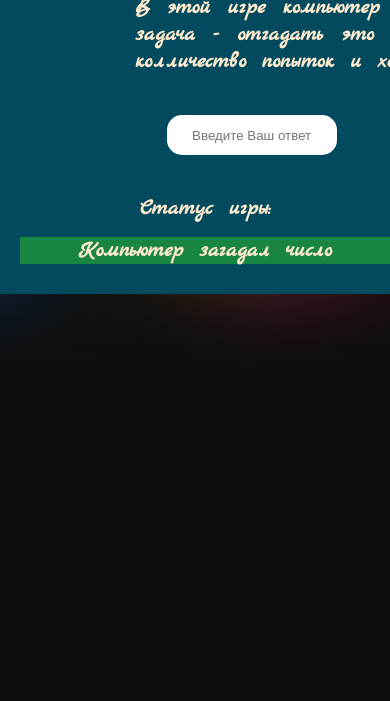
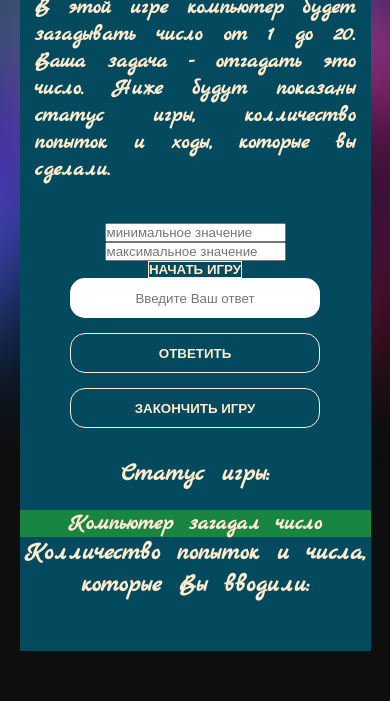
Before and after one commit to viktoriag373/java_script_hw, a plain HTML site: page hwGame/index.html in a window 390 px wide. Shown: the part 143-844 px from the top of the page. Drawn offline with Linux system fonts and the light colour scheme.

Commit message:
1. Сделала адаптивность 2. в поле для ввода можно вводить только цифры(не работает в мобильных браузерах)

```diff
--- a/hwGame/index.html
+++ b/hwGame/index.html
@@ -8,8 +8,8 @@
     <meta content='yes' name='apple-mobile-web-app-capable'/>
     <meta http-equiv="X-UA-Compatible" content="ie=edge">
     <link href="https://fonts.googleapis.com/css?family=Marck+Script&display=swap&subset=cyrillic" rel="stylesheet">
-    <link rel="stylesheet" href="style.css?ver=14">
-    <script src="script.js?ver=9"></script>
+    <link rel="stylesheet" href="style.css?ver=18">
+    <script src="script.js?ver=20"></script>
     <title>Document</title>
 </head>
 <body>
@@ -22,18 +22,23 @@
                 Ниже будут показаны статус игры, колличество попыток и ходы, которые вы сделали.
             </p>
         </div>
+        <div class="random">
+                <input type="text" class="min_random" placeholder="минимальное значение">
+                <input type="text" class="max_random" placeholder="максимальное значение">
+                <input type="submit" class="button outline button_answer" value="начать игру">
+        </div>
         <div class="wrap_input">
             <input type="text" class="answer outline" placeholder="Введите Ваш ответ">
             <input type="submit" class="button outline button_answer" value="Ответить">
             <input type="submit" class="button outline button_start_stop" value="Закончить игру">
         </div>
         <div class="wrap_status">
-            <div>
-                <p class="status_game">Статус игры:</p>
+            <div class="status_game">
+                <p class="status_game_heading">Статус игры:</p>
                 <div class="status"></div>
             </div>
             <div>
-                <p class="attempt">Колличество попыток и числа, которые Вы вводили:</p>
+                <p class="attempt_heading">Колличество попыток и числа, которые Вы вводили:</p>
                 <div class="log"></div>
             </div>
 
--- a/hwGame/script.js
+++ b/hwGame/script.js
@@ -41,9 +41,25 @@ window.onload = function() {
         textStatus.innerText = 'Компьютер загадал число';
         setInputEnabled(true);
 
-        inputAnswer.onkeypress = function(event) {   //передается событие
-            if (event.code === 'Enter') {
+        inputAnswer.onkeydown = function(event) {
+           // if (isNaN(event.key) && event.keyCode != 8 && event.keyCode != 13) {
+           //     event.preventDefault();
+            //}
+        }
+
+        inputAnswer.onbeforeinput = function(event) {   //передается событие
+
+            console.log(event);
+            //inputAnswer.value = event.code + ' ' + event.keyCode;
+            //event.preventDefault();
+            if (event.keyCode === 13) {
+                event.target.blur();
                 checkGame();
+            } else {
+                //if (event.key < '0' || event.key > '9') {
+               if (isNaN(event.key && event.keyCode != 8)) {
+                    event.preventDefault();
+                }
             }
         }
 
--- a/hwGame/style.css
+++ b/hwGame/style.css
@@ -10,7 +10,7 @@
 }
 
 html {
-    overflow: hidden;
+    overflow-x: hidden;
 }
 
 body {
@@ -18,7 +18,7 @@ body {
     overflow-x: hidden;
     color: blanchedalmond;
     font-weight: bold;
-    background: url(img/bg-body.png) no-repeat 70% #0e0e0e;
+    background: url(img/bg-body.png) no-repeat 70% 0 #0e0e0e;
     font-size: 22px;
     box-sizing: border-box;
     word-spacing: 5px;
@@ -54,6 +54,13 @@ h1 {
     text-align: justify;
 }
 
+/* .random {
+    margin-bottom: 60px;
+    display: flex;
+}
+ */
+
+
 .wrap_input input {
     height: 40px;
     width: 170px;
@@ -74,9 +81,9 @@ h1 {
     font-weight: bold;
 }
 
-.button_answer {
+/* .button_answer {
     background:
-}
+} */
 
 .outline {
     outline: none;
@@ -87,7 +94,7 @@ h1 {
     padding-bottom: 30px;
 }
 
-.status_game, .attempt {
+.status_game_heading, .attempt_heading {
     margin-bottom: 15px;
 }
 
@@ -97,6 +104,82 @@ h1 {
 
 .log {
     background: #01919b;
+}
+
+
+
+/* 992px - 1200px */
+@media screen and (max-width: 1200px) {
+
+}
+
+/* 768px - 992px */
+@media screen and (max-width: 992px) {
+    .container {
+        width: 730px;
+    }
+
+    .wrap_status {
+        display: block;
+    }
+
+    .status_game_heading, .attempt_heading {
+        font-size: 30px;
+    }
+
+
+    .status, .log {
+        width: auto;
+        margin-top: 20px;
+    }
+
+}
+
+/* 576px - 768px */
+@media screen and (max-width: 768px) {
+    .container {
+        width: 550px;
+    }
+
+    .rules_game {
+        text-align: center;
+        width: auto;
+        margin-right: 15px;
+        margin-left: 15px;
+    }
+
+    .wrap_input input {
+        margin-bottom: 15px;
+        width: 300px;
+    }
+
+    .wrap_input, input {
+        display: block;
+        margin: auto;
+    }
+
+    .wrap_input {
+        width: auto;
+        margin-bottom: 30px;
+    }
+
+
+}
+
+/* 320px - 576px */
+@media screen and (max-width: 576px) {
+    .container {
+        width: 90%;
+    }
+
+    .wrap_input input {
+        margin-bottom: 15px;
+        width: 250px;
+    }
+
+    .status_game_heading, .attempt_heading {
+        font-size: 25px;
+    }
 }
 
 
```
